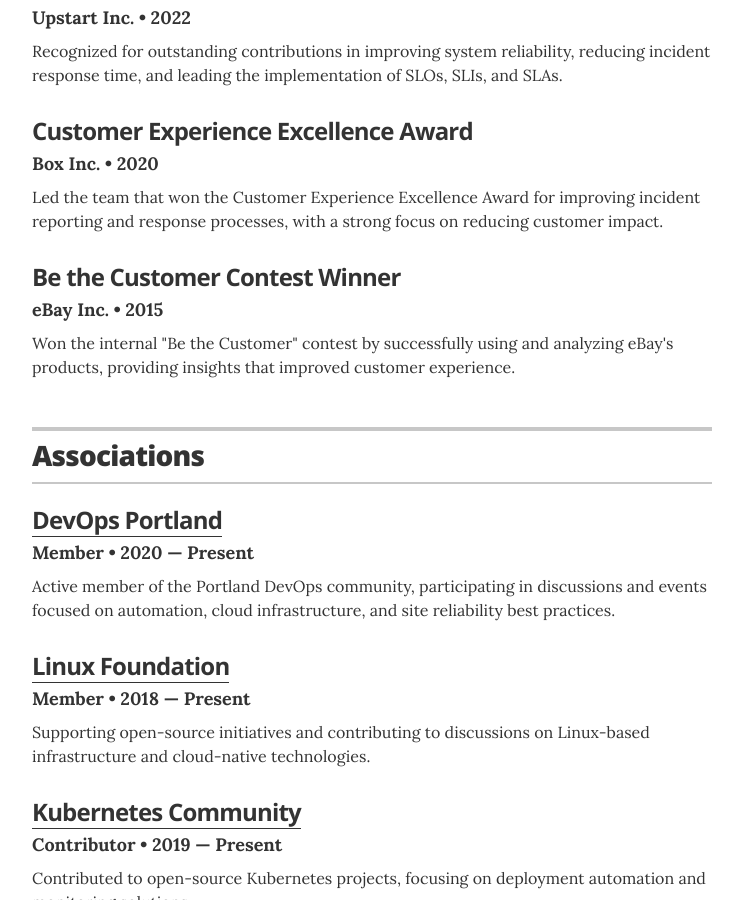
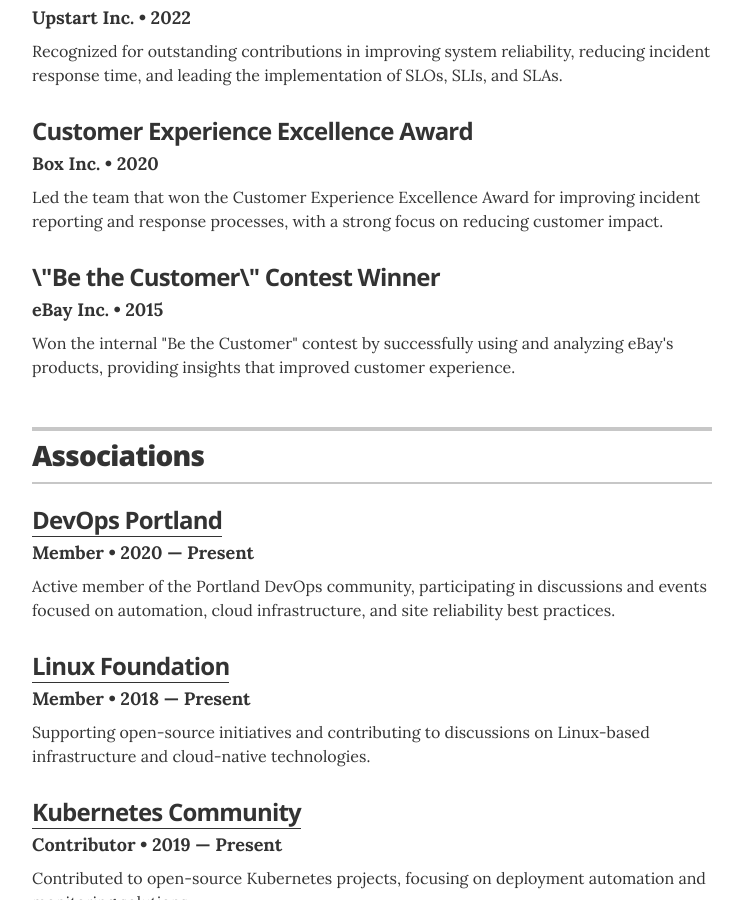
Before and after one commit to potable-anarchy/brad-dougherty.com, a Jekyll site: the page built from index.md, in a window 1280 px wide and 900 px high, scrolled down 5306 px. Shown: the whole window, without its empty margins (268-1011 px from the left). Built offline with Jekyll 4.4.1, drawn with Linux system fonts in a browser that asks for light colours.

```diff
--- a/_data/recognitions.yml
+++ b/_data/recognitions.yml
@@ -9,7 +9,7 @@
   year: 2020
   summary: Led the team that won the Customer Experience Excellence Award for improving incident reporting and response processes, with a strong focus on reducing customer impact.
 
-- award: Be the Customer Contest Winner
+- award: \"Be the Customer\" Contest Winner
   organization: eBay Inc.
   year: 2015
   summary: Won the internal "Be the Customer" contest by successfully using and analyzing eBay's products, providing insights that improved customer experience.
```
